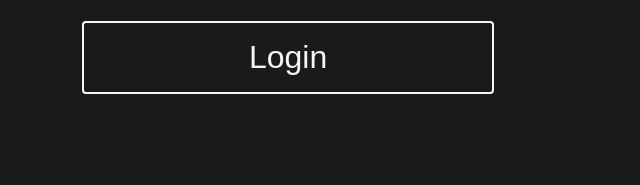
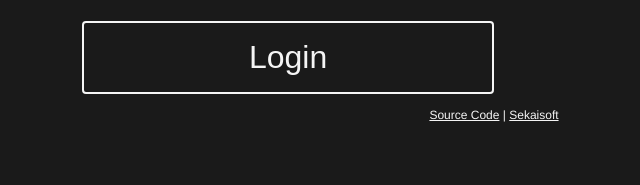
Before and after one commit to sekai-soft/galerie, a Flask app: page /login in a window 1280 px wide. Shown: the part 615-800 px from the top of the page, without its empty margins (146-786 px from the left). Run offline with Flask 3, Linux system fonts and the light colour scheme; parts of the project's set-up code (start-up, migrations or seed data) failed here and were passed over; some libraries are stand-ins or nearby versions.

Commit message:
add footer

```diff
--- a/galerie_flask/templates/base.html
+++ b/galerie_flask/templates/base.html
@@ -17,6 +17,9 @@
     </head>
     <body>
         {% block content %}{% endblock %}
+        <div class="footer">
+            <p style="font-size: 0.75em;"><a href="https://github.com/sekai-soft/galerie" target="_blank" style="font-size: 1em;">Source Code</a> | <a href="https://sekaisoft.tech" target="_blank" style="font-size: 1em;">Sekaisoft</a></p>
+        </div>
         <div id="toast">Default toast message</div>
         <script src="{{ url_for('static', filename='script.js') }}"></script>
     </body>
--- a/static/style.css
+++ b/static/style.css
@@ -194,6 +194,13 @@ select {
     max-width: 75%;
 }
 
+.footer {
+    display: flex;
+    flex-direction: column;
+    justify-content: center;
+    align-items: center;
+}
+
 /** htmx-indicator **/
 .htmx-indicator{
     display:none;
```
